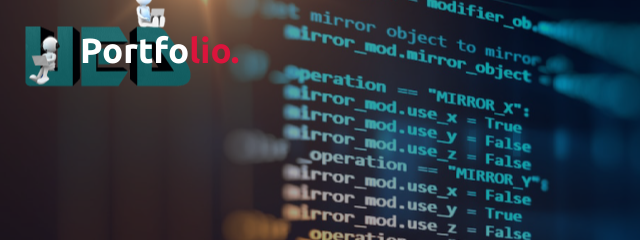
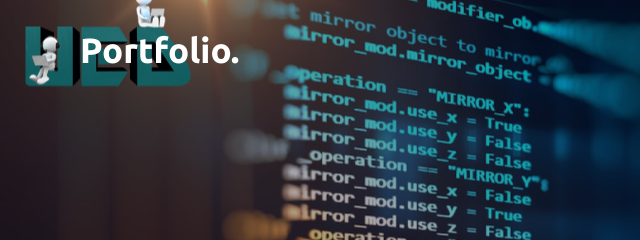
Before and after one commit to atharvathakare7/portfolio, a plain HTML site: page index.html in a window 1280 px wide. Shown: the top 240 px of the page, 0-640 px from the left. Drawn offline with Linux system fonts and the light colour scheme; a script that the page names is missing.

Commit message:
Update index.html

```diff
--- a/index.html
+++ b/index.html
@@ -17,7 +17,7 @@
     </div>
     <nav class="navbar">
         <div class="max-width">
-            <div class="logo"><a href="#">Portfo<span>lio.</span></a></div>
+            <div class="logo"><a href="#">Portfolio.</span></a></div>
             <ul class="menu">
                 <li><a href="#home" class="menu-btn">Home</a></li>
                 <li><a href="#about" class="menu-btn">About</a></li>
```
